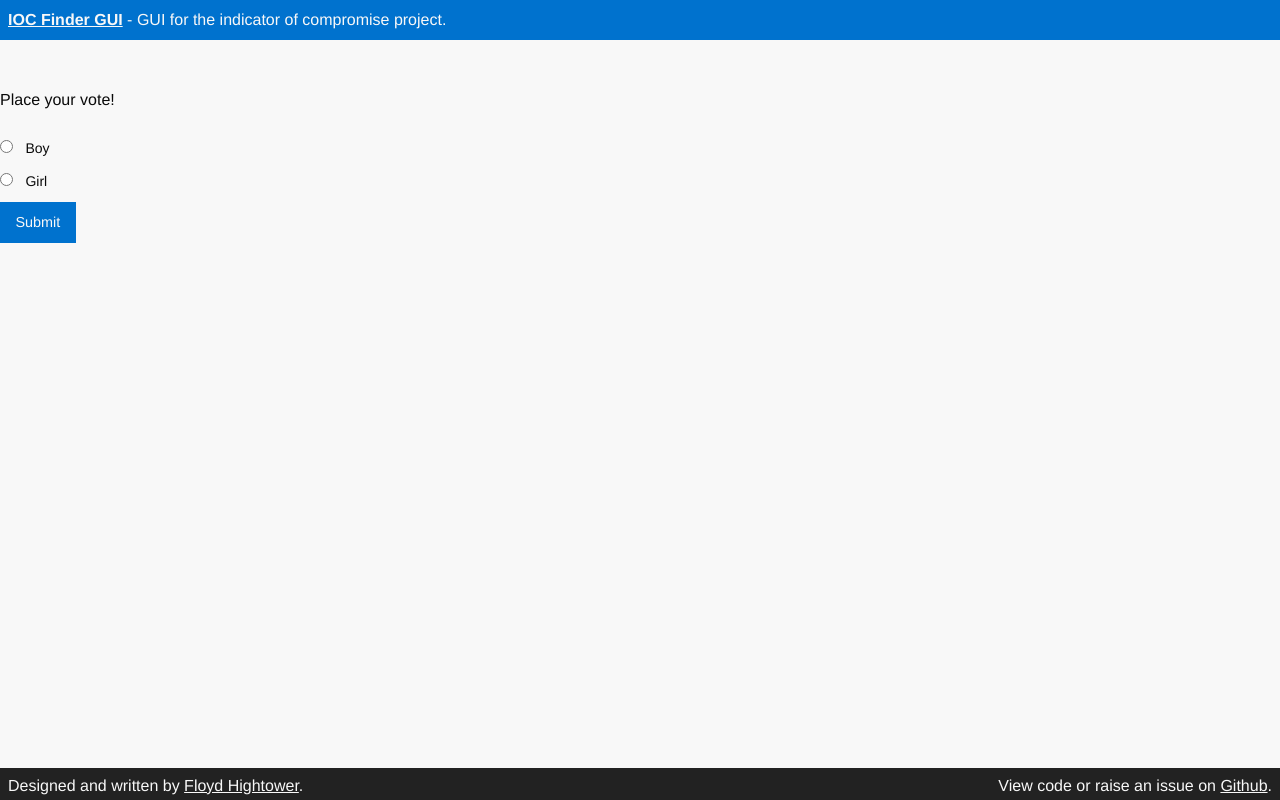
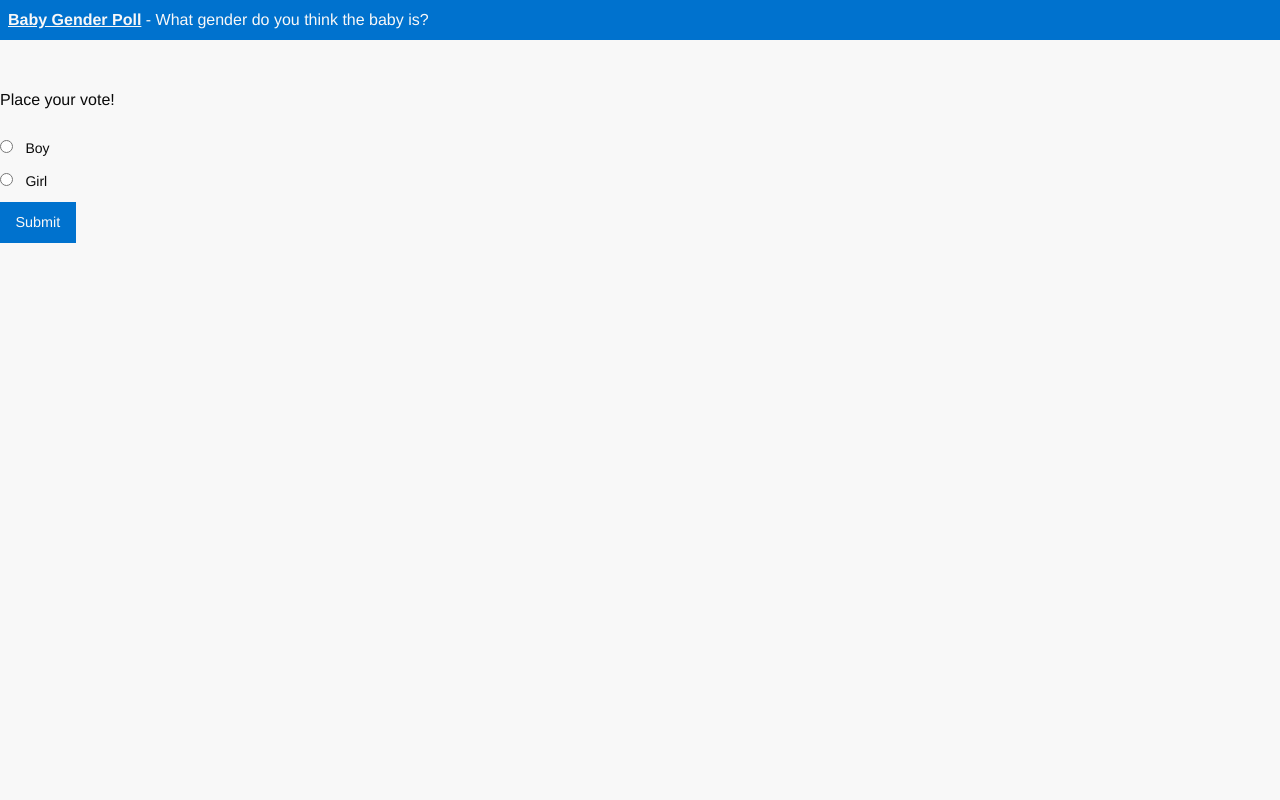
Before and after one commit to fhightower/baby-gender-poll, a Flask app: page / in a window 1280 px wide. Run offline with Flask 2, Linux system fonts and the light colour scheme; some libraries are stand-ins or nearby versions.

Commit message:
Updating headings

```diff
--- a/baby_gender_poll/templates/layout.html
+++ b/baby_gender_poll/templates/layout.html
@@ -1,7 +1,7 @@
 <head>
     <meta http-equiv="X-UA-Compatible" content="IE=edge">
     <meta charset="utf-8">
-    <title>IOC Finder GUI</title>
+    <title>Baby Gender Poll</title>
     <meta name="description" content="GUI for the indicator of compromise project.">
     <meta name="author" content="">
     <meta name="viewport" content="width=device-width, initial-scale=1">
@@ -27,7 +27,7 @@
 <body class="light">
     <div class="top-bar blue">
         <div class="top-bar-left">
-            <a class="blue" href="https://github.com/fhightower/ioc-finder-gui"><b>IOC Finder GUI</b></a> - GUI for the indicator of compromise project.
+            <a class="blue" href="https://github.com/fhightower/ioc-finder-gui"><b>Baby Gender Poll</b></a> - What gender do you think the baby is?
         </div>
     </div>
 
@@ -37,11 +37,7 @@
         {% block content %}{% endblock %}
     </div>
 
-    <footer class="large-12 dark">
+    <!-- <footer class="large-12 dark">
         Designed and written by <a href="https://hightower.space">Floyd Hightower</a>.
-
-        <span class="float-right">
-            View code or raise an issue on <a href="https://github.com/fhightower/ioc-finder-gui">Github</a>.
-        </span>
-    </footer>
+    </footer> -->
 </body>
```
